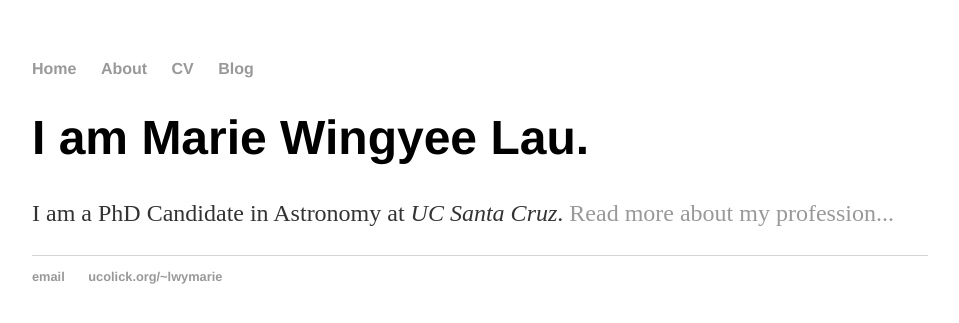
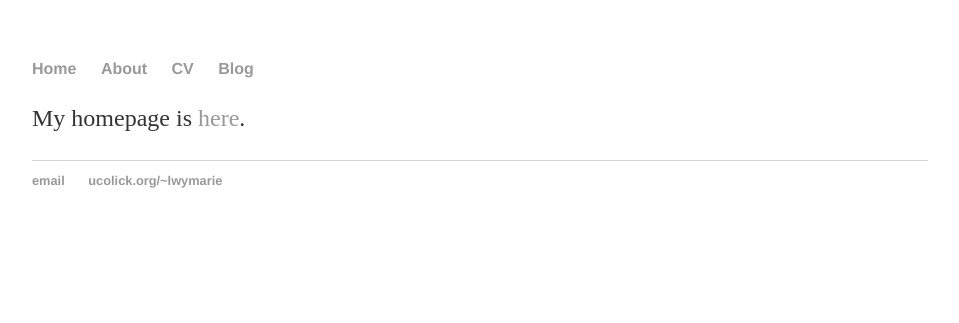
Before and after one commit to lwymarie/lwymarie.github.io, a Jekyll site: the page built from index.html, in a window 1280 px wide. Shown: the top 323 px of the page, without its empty margins (160-1119 px from the left). Built offline with Jekyll 4.4.1, drawn with Linux system fonts in a browser that asks for light colours.

Commit message:
Update index.html

```diff
--- a/index.html
+++ b/index.html
@@ -3,6 +3,5 @@ layout: default
 title: Marie Wingyee Lau
 ---
 <div class="blurb">
-	<h1>I am Marie Wingyee Lau.</h1>
-	<p>I am a PhD Candidate in Astronomy at <em>UC Santa Cruz</em>. <a href="/about">Read more about my profession...</a></p>
+	<p>My homepage is <a href="http://ucolick.org/~lwymarie">here</a>.</p>
 </div>
```
